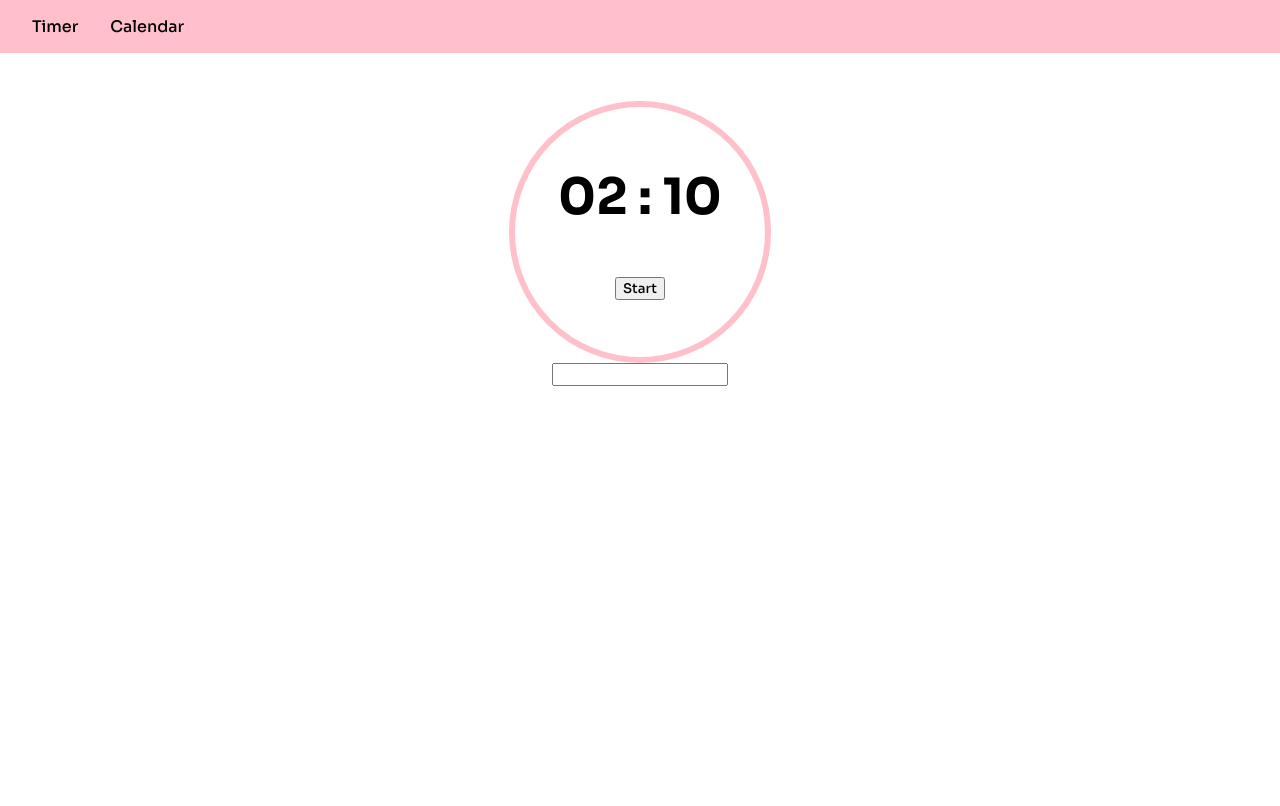
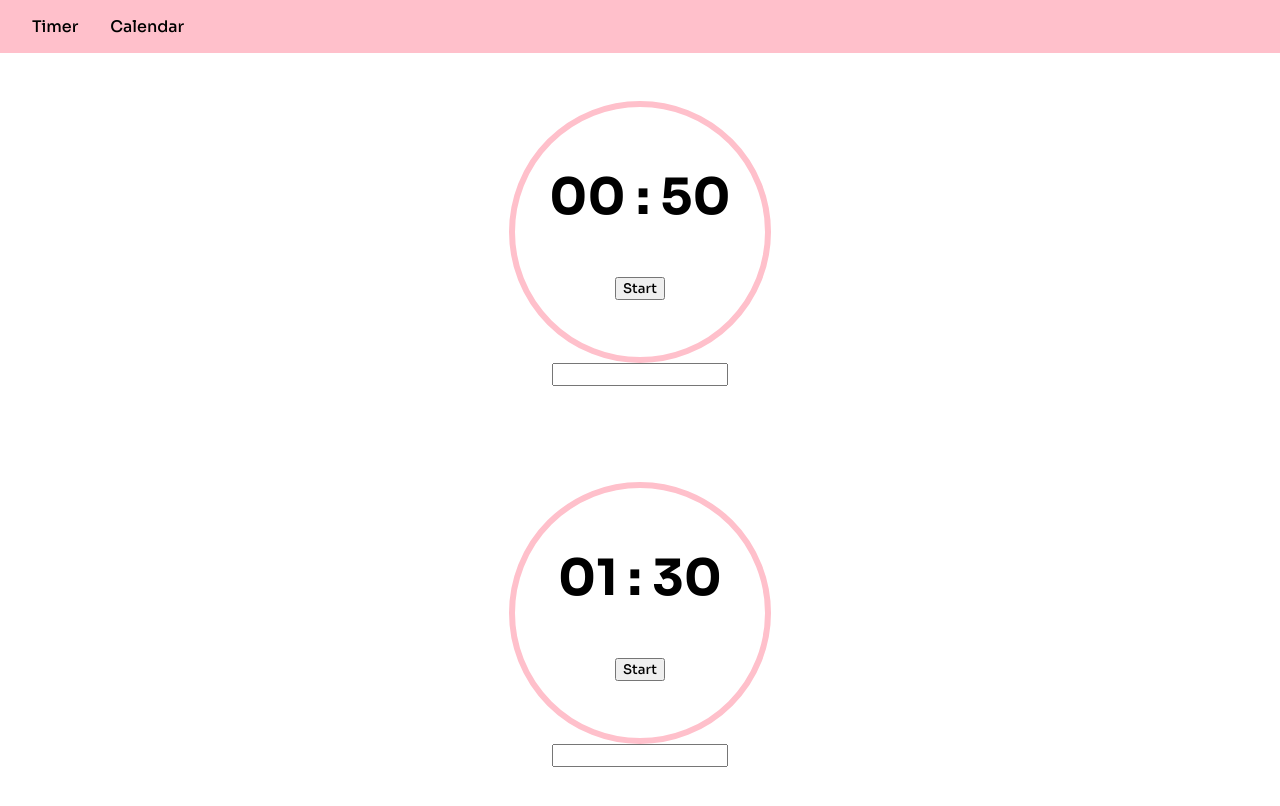
Before and after one commit to macmro7/organizer, a React (Create React App) app: page / in a window 1280 px wide. Shown: the top 806 px of the page. Built offline with nearby package versions, Linux system fonts and the light colour scheme.

Commit message:
add show multiple timers

```diff
--- a/src/App.js
+++ b/src/App.js
@@ -4,10 +4,30 @@ import Timer from "./Components/Timer"
 import './App.css';
 
 function App() {
+  const data = [
+    {
+      id: 1,
+      seconds: 50
+    },
+    {
+      id: 2,
+      seconds: 90
+    }
+  ]
+
+  const timers = data.map(item => {
+    return (
+      <Timer
+        key={item.id}
+        {...item}
+      />
+    )
+  })
+
   return (
     <div className="App">
       <Navbar />
-      <Timer />
+      { timers }
     </div>
   );
 }
--- a/src/Components/Timer.js
+++ b/src/Components/Timer.js
@@ -1,7 +1,7 @@
 import { useEffect, useState } from "react";
 
-function Timer() {
-    const [seconds, setSeconds] = useState(130);
+function Timer(props) {
+    const [seconds, setSeconds] = useState(props.seconds);
     const [isActive, setIsActive] = useState(false)
 
     function startTimer() {
@@ -11,20 +11,21 @@ function Timer() {
     useEffect(() => {
         let interval
 
-        if (isActive && seconds > 0) {
+        if (seconds === 0) {    // nie jestem pewien, czy to powinno byc wewnatrz useEffect
+            setIsActive(false)
+        }
+
+        if (isActive) {
             interval = setInterval(() => {
                 setSeconds(prevSeconds => prevSeconds - 1);
             }, 1000);
         }
 
-        if (seconds === 0) {    // nie jestem pewien, czy to powinno byc wewnatrz useEffect
-            setIsActive(false)
-        }
 
         return () => clearInterval(interval);
     });
 
-    function showTime() {
+    function showTime() {   // oblicza ile minut i sekund wyswietlic
         const minutes = Math.floor(seconds / 60)
         const secondsLeft = seconds - 60 * minutes
 
```
